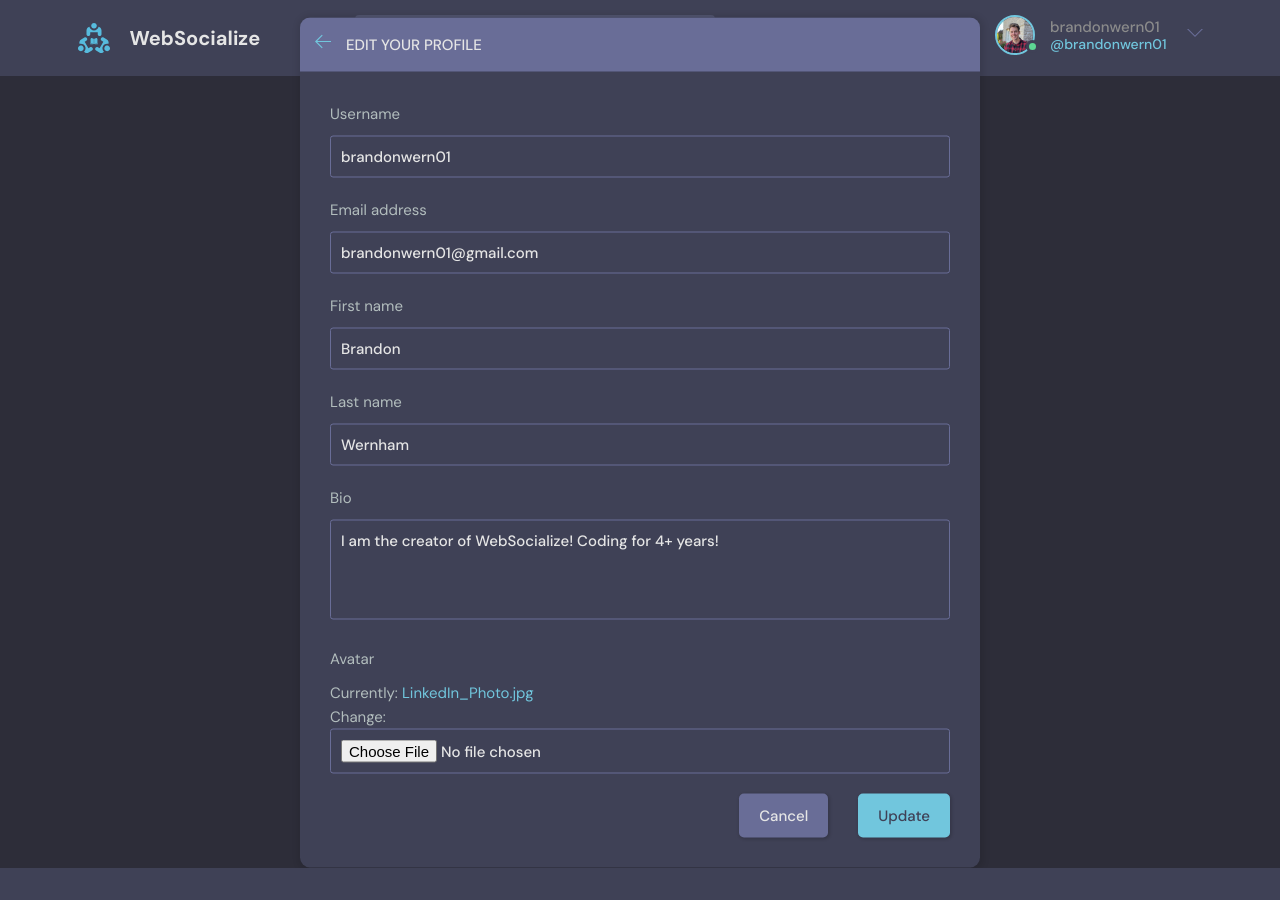
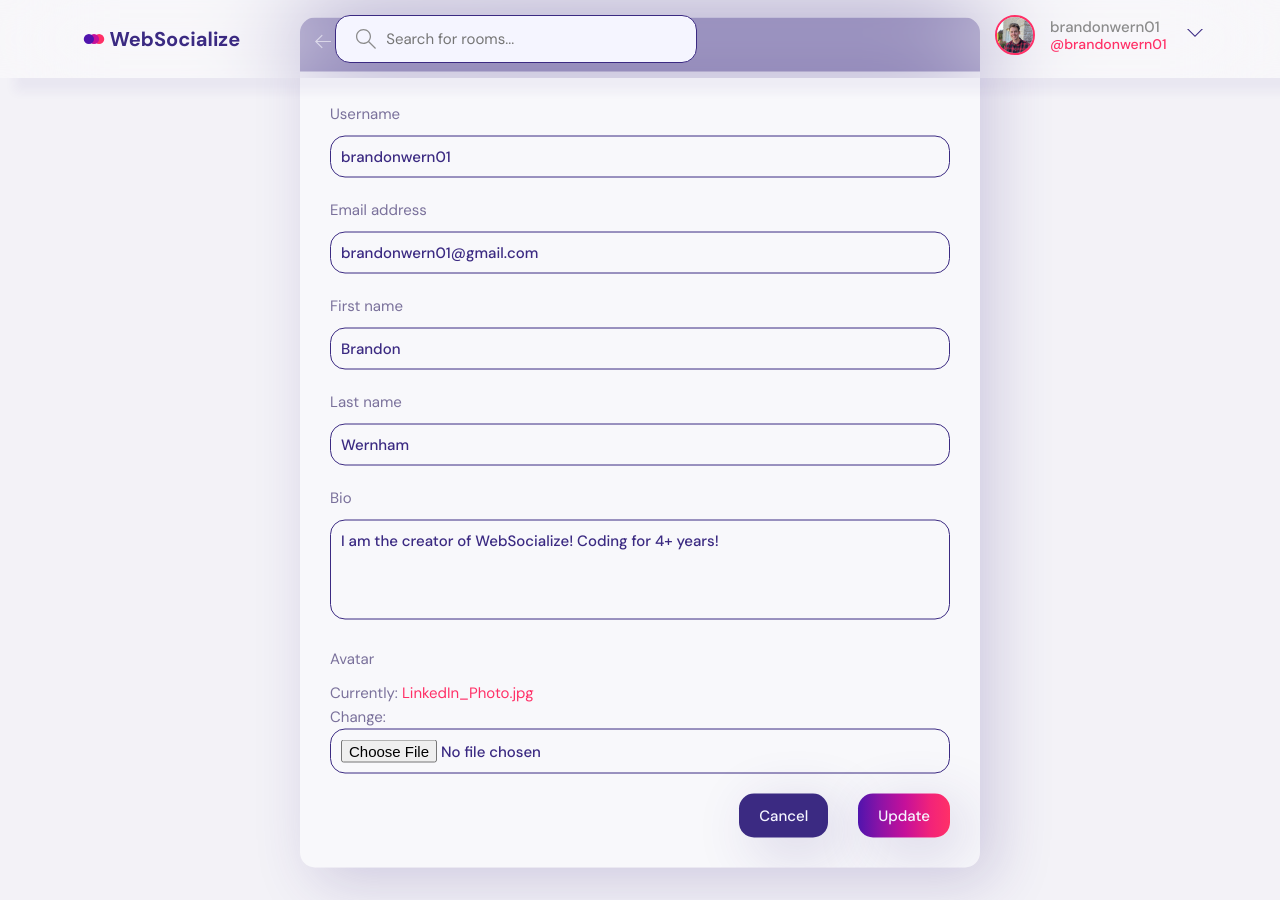
Before and after one commit to brandonwernham/websocialize, a Django app: page /update-user/ in a window 1280 px wide. Before the commit the page ends 868 px from the top, so only its background shows below. Run offline with Django 4.2, Linux system fonts and the light colour scheme; the first user in the database is signed in; data comes from the database, SQL or seed files in the repository.

Commit message:
Theme update

```diff
--- a/base/templates/base/room.html
+++ b/base/templates/base/room.html
@@ -86,11 +86,7 @@
               <span>@{{room.host.username}}</span>
             </a>
           </div>
-          <!-- <div class="room__details">
-            Lorem ipsum dolor sit, amet consectetur adipisicing elit. Quasi, tenetur laudantium? Dicta repellendus
-            rerum consectetur, voluptatem repudiandae eum ea porro cupiditate provident nulla, deserunt, ab ipsum
-            corporis laboriosam deleniti molestias?
-          </div> -->
+          <div class="room__details">{{room.description}}</div>
           <span class="room__topics">{{room.topic}}</span>
         </div>
 
--- a/base/templates/base/update-user.html
+++ b/base/templates/base/update-user.html
@@ -37,7 +37,7 @@
 
 
           <div class="form__action">
-            <a class="btn btn--dark" href="index.html">Cancel</a>
+            <a class="btn btn--dark" href="{{request.META.HTTP_REFERER}}">Cancel</a>
             <button class="btn btn--main" type="submit">Update</button>
           </div>
         </form>
--- a/base/views.py
+++ b/base/views.py
@@ -116,7 +116,11 @@ def userProfile(request, pk):
     user = User.objects.get(id=pk)
     rooms = user.room_set.all()
     room_messages = user.message_set.all()
-    topics = Topic.objects.all()
+    topics = (
+        Topic.objects.annotate(room_count=Count("room"))
+        .filter(room_count__gt=0)
+        .order_by("-room_count")[:5]
+    )
 
     context = {
         "user": user,
@@ -136,12 +140,14 @@ def createRoom(request):
         topic_name = request.POST.get("topic")
         topic, created = Topic.objects.get_or_create(name=topic_name)
 
-        Room.objects.create(
+        new_room = Room.objects.create(
             host=request.user,
             topic=topic,
             name=request.POST.get("name"),
             description=request.POST.get("description"),
         )
+        new_room.participants.add(request.user)
+
         return redirect("home")
 
     context = {"form": form, "topics": topics}
--- a/static/styles/style.css
+++ b/static/styles/style.css
@@ -1,26 +1,27 @@
 @import url("https://fonts.googleapis.com/css2?family=DM+Sans:wght@400;500;700&display=swap");
 
 :root {
-  --color-main: #71c6dd;
-  --color-main-light: #e1f6fb;
-  --color-dark: #3f4156;
-  --color-dark-medium: #51546e;
-  --color-dark-light: #696d97;
-  --color-light: #e5e5e5;
+  --color-main: #ff3067;
+  --color-main-light: #f5f5ff;
+  --color-dark: rgba(255, 255, 255, 0.4);
+  --color-dark-medium: #3b2a82;
+  --color-dark-light: #3b2a82;
+  --color-light: #3b2a82;
   --color-gray: #8b8b8b;
-  --color-light-gray: #b2bdbd;
-  --color-bg: #2d2d39;
+  --color-light-gray: #7a719b;
+  --color-bg: rgba(59, 42, 130, 0.06);
   --color-success: #5dd693;
   --color-error: #fc4b0b;
 
   --transition: all 0.1s ease-in-out;
+
+  --border-radius: 15px;
 }
 
 /*========== base styles ==========*/
 
 * {
-  font-family: "DM Sans", -apple-system, BlinkMacSystemFont, "Segoe UI", Roboto,
-    Oxygen, Ubuntu, Cantarell, "Open Sans", "Helvetica Neue", sans-serif;
+  font-family: "DM Sans", sans-serif;
   margin: 0;
   padding: 0;
   box-sizing: border-box;
@@ -80,8 +81,8 @@ a {
   cursor: pointer;
   transition: var(--transition);
   padding: 1rem 2rem;
-  border-radius: 5px;
-  box-shadow: 1px 1px 3px 1px rgba(0, 0, 0, 0.15);
+  border-radius: var(--border-radius);
+  box-shadow: 14px 14px 60px rgba(59, 42, 130, 0.2);
   font-weight: 500;
 }
 
@@ -97,8 +98,16 @@ a {
 }
 
 .btn--main {
-  background-color: var(--color-main);
-  color: var(--color-dark);
+  background: linear-gradient(
+    90deg,
+    #5014ad,
+    #8e13a6 25%,
+    #c5109a 51%,
+    #f22379 79%,
+    #ff3067
+  );
+  color: var(--color-main-light);
+  box-shadow: 14px 14px 60px rgba(59, 42, 130, 0.2);
 }
 
 .btn:hover {
@@ -107,11 +116,11 @@ a {
 
 .btn--dark {
   background-color: var(--color-dark-light);
-  color: var(--color-light);
+  color: var(--color-main-light);
 }
 
 .btn > svg {
-  fill: currentColor;
+  fill: var(--color-main-light);
   width: 1.6rem;
   height: 1.6rem;
 }
@@ -147,7 +156,7 @@ a {
   object-position: center;
 }
 
-.avatar::after {
+/* .avatar::after {
   content: "";
   display: block;
   position: absolute;
@@ -270,6 +279,12 @@ a {
 .header {
   padding: 1.5rem;
   background-color: var(--color-dark);
+  box-shadow: 14px 14px 10px rgba(59, 42, 130, 0.05);
+  position: fixed;
+  top: 0;
+  width: 100%;
+  backdrop-filter: blur(50px);
+  z-index: 200;
 }
 
 .header > .container {
@@ -277,7 +292,11 @@ a {
   gap: 9.5rem;
 }
 
-.header__logo,
+.header__logo {
+  display: flex;
+  align-items: center;
+}
+
 .header__user {
   display: flex;
   gap: 2rem;
@@ -296,12 +315,13 @@ a {
 }
 
 .header__search > label {
-  background-color: var(--color-dark-medium);
+  background-color: var(--color-main-light);
   padding: 1.3rem 1rem;
   display: flex;
   align-items: center;
   gap: 1rem;
-  border-radius: 4px;
+  border: 1px solid var(--color-dark-medium);
+  border-radius: var(--border-radius);
 }
 
 .header__search svg {
@@ -316,10 +336,10 @@ a {
   background: transparent;
   border: none;
   outline: none;
-  color: var(--color-light);
+  color: var(--color-dark-medium);
 }
 
-@media screen and (max-width: 800px) {
+@media screen and (max-width: 960px) {
   .header__search input {
     width: 20rem;
   }
@@ -392,7 +412,7 @@ a {
 ================================*/
 
 .layout {
-  margin-top: 2.4rem;
+  margin-top: 10rem;
 }
 
 .layout > .container {
@@ -432,8 +452,8 @@ a {
   left: 50%;
   transform: translate(-50%, -45%);
   background-color: var(--color-dark);
-  border-radius: 1rem;
-  box-shadow: 1px 1px 6px 3px rgba(0, 0, 0, 0.1);
+  border-radius: var(--border-radius);
+  box-shadow: 14px 14px 60px rgba(59, 42, 130, 0.2);
   overflow: hidden;
 }
 
@@ -452,13 +472,13 @@ a {
 .layout__boxTitle h3 {
   text-transform: uppercase;
   font-weight: 500;
-  color: var(--color-light);
+  color: var(--color-main-light);
 }
 
 .layout__boxTitle svg {
   width: 1.6rem;
   height: 1.6rem;
-  fill: var(--color-main);
+  fill: var(--color-main-light);
 }
 
 .layout__body {
@@ -502,7 +522,7 @@ a {
   background: transparent;
   border: 1px solid var(--color-dark-light);
   padding: 1rem;
-  border-radius: 3px;
+  border-radius: var(--border-radius);
   width: 100%;
   color: var(--color-light);
   font-weight: 500;
--- a/templates/main.html
+++ b/templates/main.html
@@ -7,7 +7,7 @@
     <meta name="viewport" content="width=device-width, initial-scale=1.0" />
     <link
       rel="shortcut icon"
-      href="{% static 'images/favicon.ico' %}"
+      href="{% static 'images/ico/newlogo.ico' %}"
       type="image/x-icon"
     />
     <link rel="stylesheet" href="{% static 'styles/style.css' %}" />
--- a/templates/navbar.html
+++ b/templates/navbar.html
@@ -2,7 +2,7 @@
 <header class="header header--loggedIn">
   <div class="container">
     <a href="{% url 'home' %}" class="header__logo">
-      <img src="{% static 'images/logo.svg' %}" />
+      <img src="{% static 'images/logo/new.svg' %}" />
       <h1>WebSocialize</h1>
     </a>
     <form class="header__search" method="GET" action="{% url 'home' %}">
```
Also changed, not shown: other parts of static/styles/style.css (+32 -26 lines), db.sqlite3, static/images/favicon.ico (deleted), static/images/ico/newlogo.ico (added), static/images/logo.svg (deleted), static/images/logo/new.svg (added).
